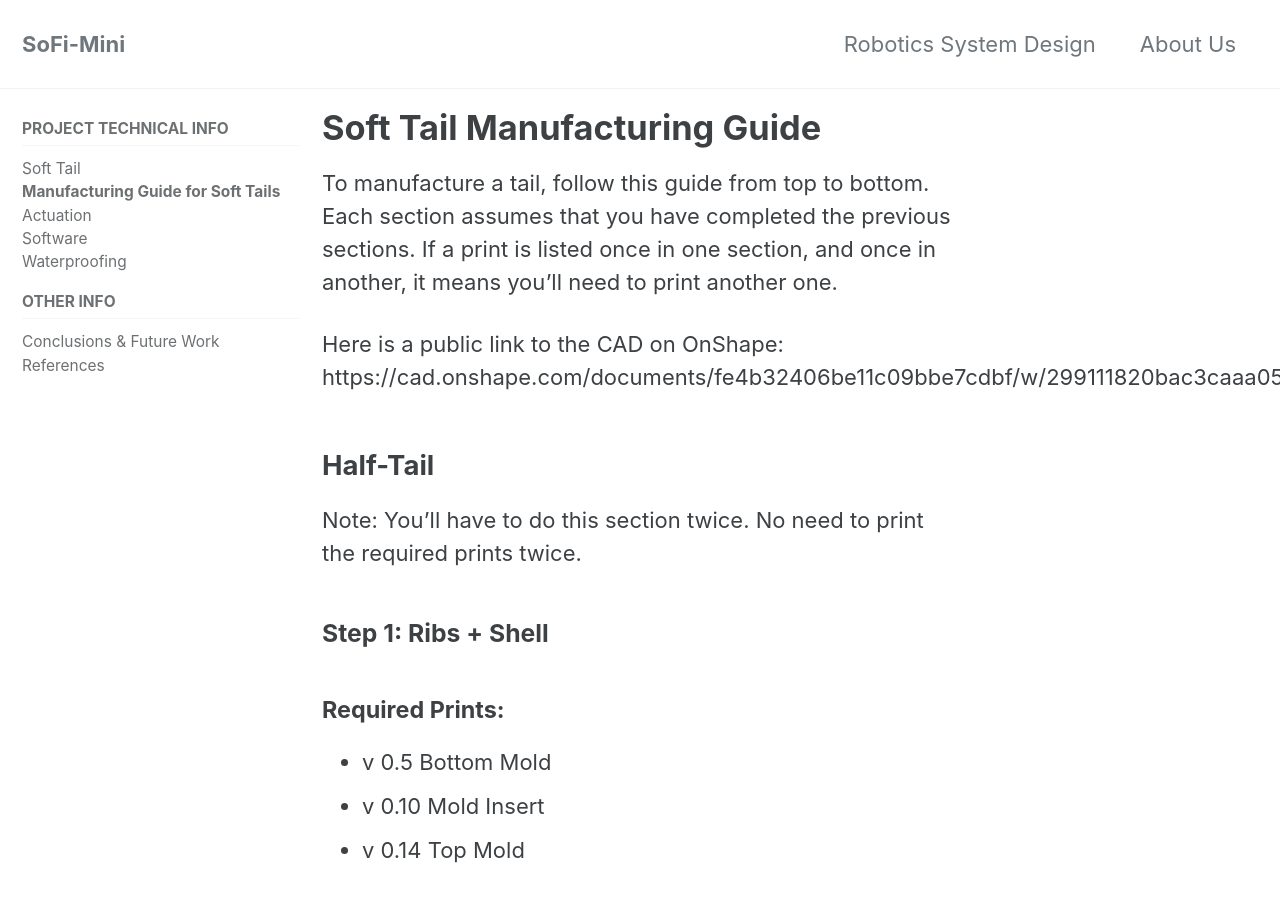
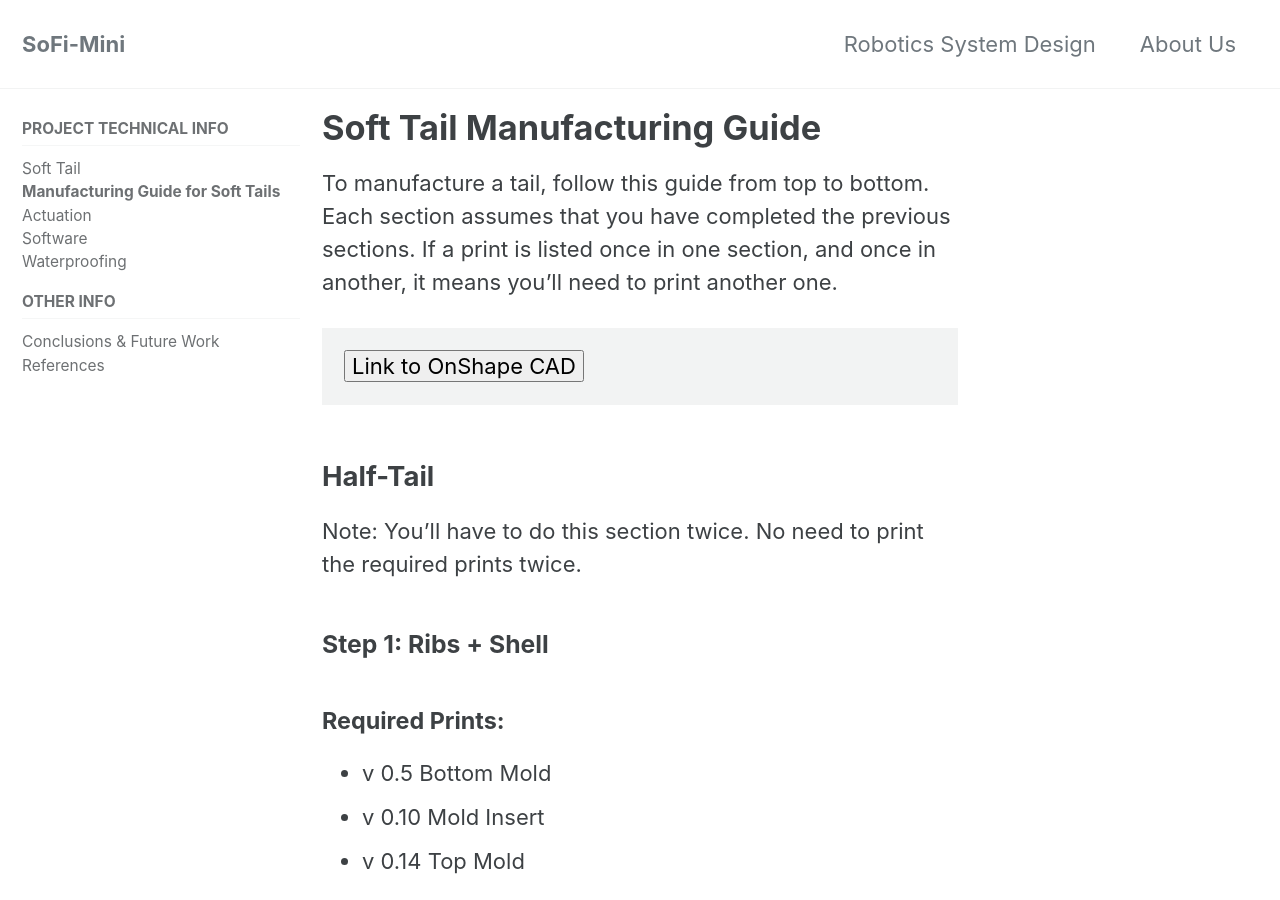
Before and after one commit to AmyPhung/robo_fish, a Jekyll site: the page built from _pages/manufacturing_guide.md, in a window 1280 px wide and 900 px high. Built offline with Jekyll 4.4.1, drawn with Linux system fonts in a browser that asks for light colours; cached includes are drawn as plain includes.

Commit message:
Update manufacturing_guide.md

```diff
--- a/_pages/manufacturing_guide.md
+++ b/_pages/manufacturing_guide.md
@@ -7,7 +7,10 @@
 ---
 To manufacture a tail, follow this guide from top to bottom. Each section assumes that you have completed the previous sections. If a print is listed once in one section, and once in another, it means you’ll need to print another one.
 
-Here is a public link to the CAD on OnShape: https://cad.onshape.com/documents/fe4b32406be11c09bbe7cdbf/w/299111820bac3caaa051841e/e/472fa33427866a6de1dbed42
+<form method="get" action="https://cad.onshape.com/documents/fe4b32406be11c09bbe7cdbf/w/299111820bac3caaa051841e/e/472fa33427866a6de1dbed42">
+    <button type="submit">Link to OnShape CAD</button>
+</form>
+
 
 ## Half-Tail
 Note: You’ll have to do this section twice. No need to print the required prints twice.
```
